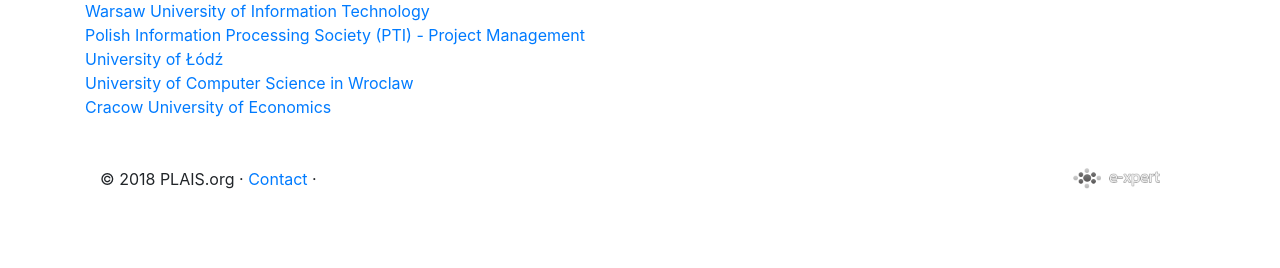
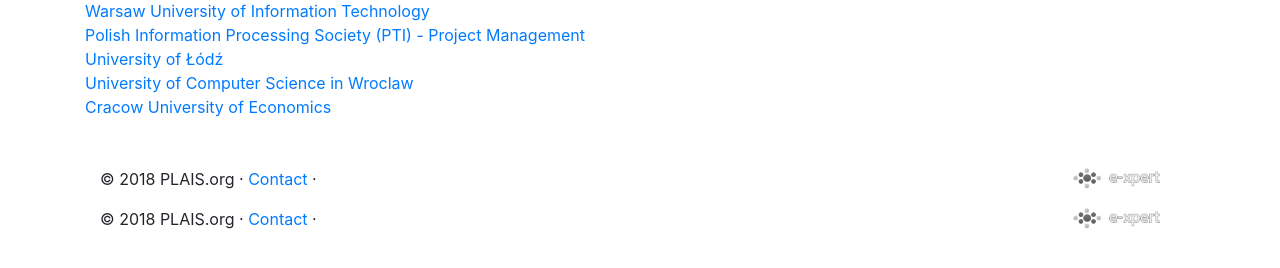
Before and after one commit to Plaisorg/plais.org, a plain HTML site: page PLAIS - AKTUALNY/resourcesPLAIS_MBA.html in a window 1280 px wide. Shown: the part 386-654 px from the top of the page. Drawn offline with nearby package versions, Linux system fonts and the light colour scheme.

Commit message:
Update resourcesPLAIS_MBA.html

```diff
--- a/PLAIS - AKTUALNY/resourcesPLAIS_MBA.html
+++ b/PLAIS - AKTUALNY/resourcesPLAIS_MBA.html
@@ -123,17 +123,21 @@
 		</p>
       </footer>
 
-	  <!-- /FOOTER -->
+<!-- FOOTER -->
+
+      <footer class="container">
+        <p>&copy; 2018 PLAIS.org &middot; <a href="contact.html">Contact</a> &middot; <a href="administrationPanel.html"><img src="img/expert.png" class="float-right img-fluid" alt="" width="110" height="110"></a>
+		</p>
+      </footer>
 
     </main>
-
-	<!-- /.container -->
 
     <!-- Bootstrap core JavaScript
     ================================================== -->
     <!-- Placed at the end of the document so the pages load faster -->
-    <script src="https://code.jquery.com/jquery-3.3.1.slim.min.js" integrity="sha384-q8i/X+965DzO0rT7abK41JStQIAqVgRVzpbzo5smXKp4YfRvH+8abtTE1Pi6jizo" crossorigin="anonymous"></script>
+	<script src="https://code.jquery.com/jquery-3.3.1.slim.min.js" integrity="sha384-q8i/X+965DzO0rT7abK41JStQIAqVgRVzpbzo5smXKp4YfRvH+8abtTE1Pi6jizo" crossorigin="anonymous"></script>
 	<script src="https://cdnjs.cloudflare.com/ajax/libs/popper.js/1.14.3/umd/popper.min.js" integrity="sha384-ZMP7rVo3mIykV+2+9J3UJ46jBk0WLaUAdn689aCwoqbBJiSnjAK/l8WvCWPIPm49" crossorigin="anonymous"></script>
 	<script src="https://stackpath.bootstrapcdn.com/bootstrap/4.1.3/js/bootstrap.min.js" integrity="sha384-ChfqqxuZUCnJSK3+MXmPNIyE6ZbWh2IMqE241rYiqJxyMiZ6OW/JmZQ5stwEULTy" crossorigin="anonymous"></script>
+
   </body>
 </html>
```
